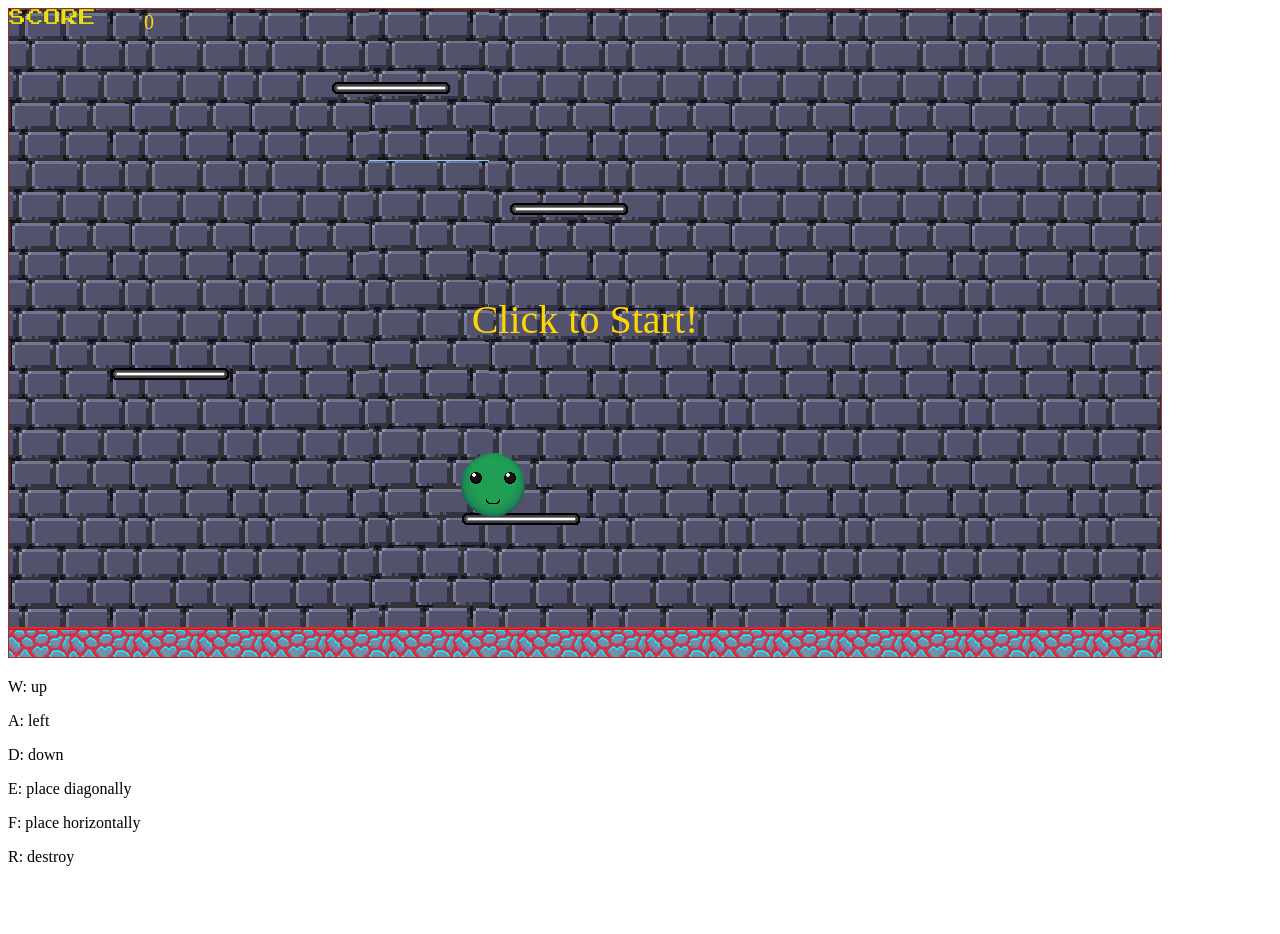
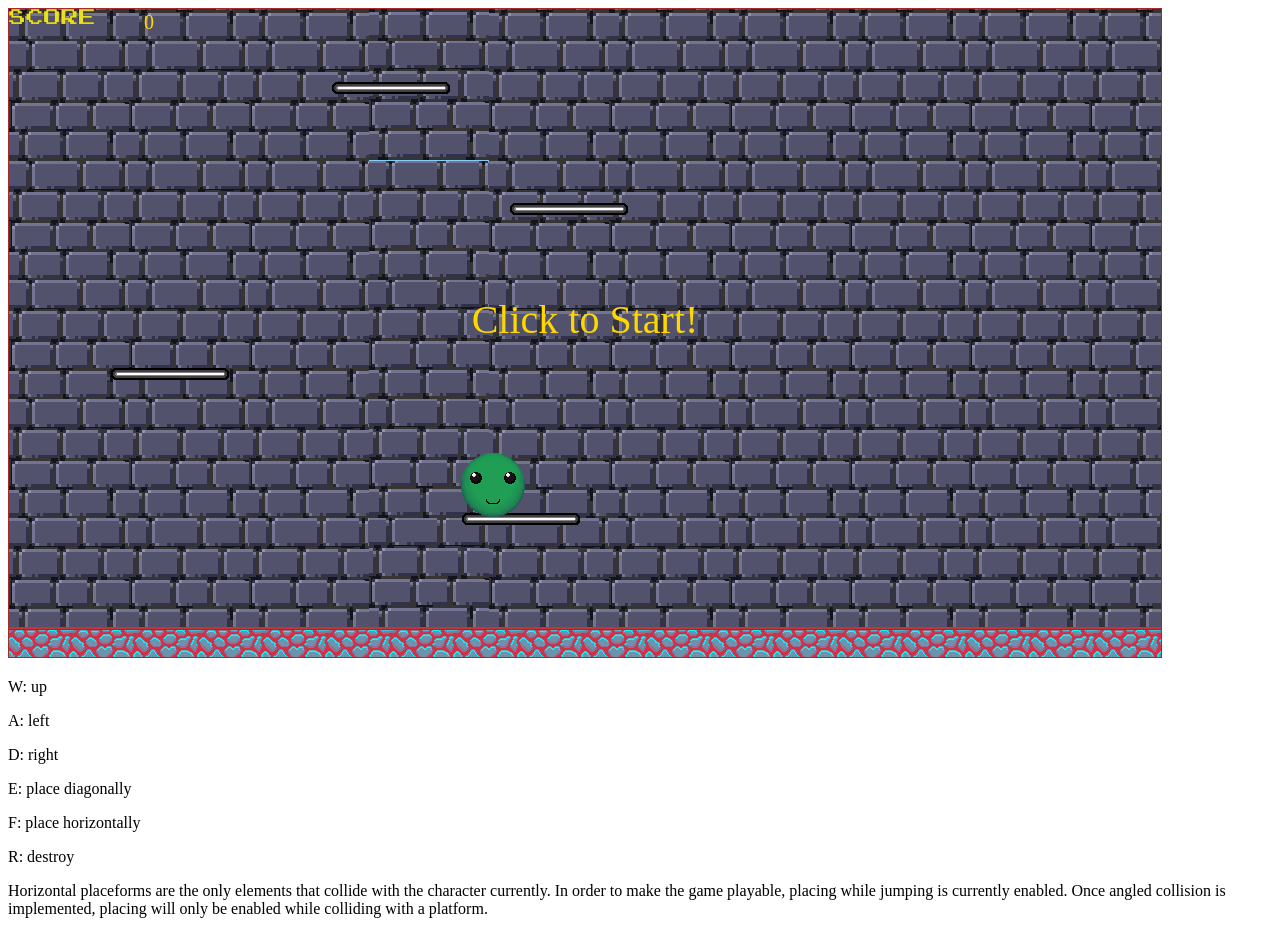
Before and after one commit to mercedeschea/battleUp, a plain HTML site: page index.html in a window 1280 px wide. Before the commit the page ends 882 px from the top, so only its background shows below. Drawn offline with Linux system fonts and the light colour scheme.

Commit message:
added some text on index

```diff
--- a/index.html
+++ b/index.html
@@ -18,10 +18,14 @@
     <canvas id="gameWorld" tabindex="1" width="1152" height="648" style="border: 1px solid brown; background: lightskyblue"></canvas>
     <p>W: up</p>
     <p>A: left</p>
-    <p>D: down</p>
+    <p>D: right</p>
     <p>E: place diagonally</p>
     <p>F: place horizontally</p>
     <p>R: destroy</p>
+    <p>Horizontal placeforms are the only elements that collide with the character currently.
+        In order to make the game playable, placing while jumping is currently enabled.
+        Once angled collision is implemented, placing will only be enabled while colliding with a platform.
+    </p>
 </body>
 
 </html>
```
